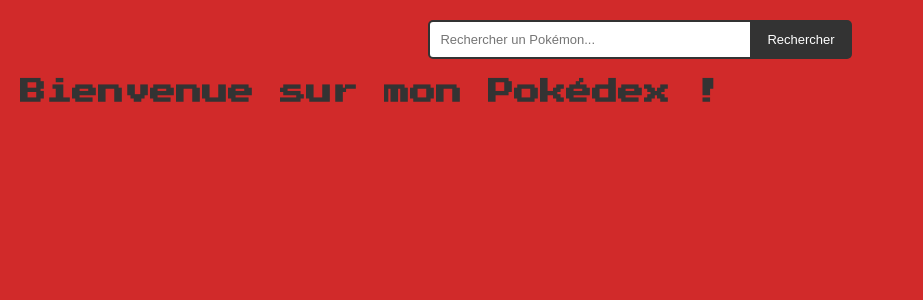
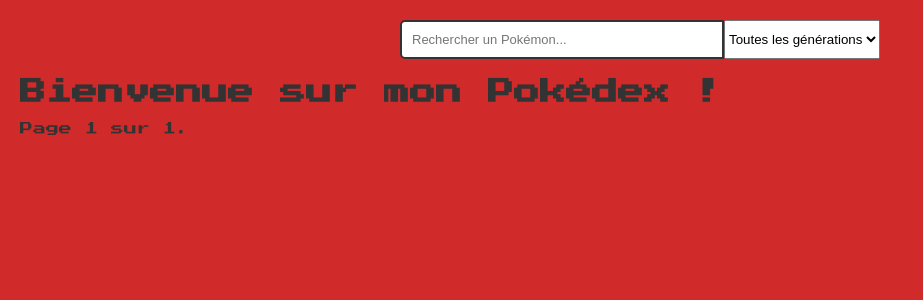
Before and after one commit to LoricWorms/PokeProject, a Django app: page / in a window 1280 px wide. Shown: the top 300 px of the page, without its empty margins (0-923 px from the left). Run offline with Django 5.2, Linux system fonts and the light colour scheme; data that the repository does not hold is empty.

Commit message:
fix : recherche et filtre dynamique

```diff
--- /dev/null
+++ b/pokeApp/static/js/poke_filter.js
@@ -0,0 +1,20 @@
+document.addEventListener('DOMContentLoaded', function() {
+    const form = document.getElementById('filter-form');
+    const searchInput = document.getElementById('search-input');
+    const generationSelect = document.getElementById('generation-select');
+
+    let searchTimeout;
+
+    // Déclenche la soumission du formulaire après un court délai lorsque l'utilisateur tape
+    searchInput.addEventListener('input', function() {
+        clearTimeout(searchTimeout);
+        searchTimeout = setTimeout(function() {
+            form.submit();
+        }, 500); // Délai de 500ms pour éviter les soumissions trop fréquentes
+    });
+
+    // Déclenche la soumission du formulaire lorsque la génération est modifiée
+    generationSelect.addEventListener('change', function() {
+        form.submit();
+    });
+});
--- a/pokeApp/templates/pokeApp/index.html
+++ b/pokeApp/templates/pokeApp/index.html
@@ -11,9 +11,17 @@
 </head>
 <body>
 
-    <form method="GET" action="{% url 'index' %}">
-        <input type="text" name="q" placeholder="Rechercher un Pokémon..." value="{{ request.GET.q }}">
-        <button type="submit">Rechercher</button>
+    <form id="filter-form" method="GET" action="{% url 'index' %}">
+        <input id="search-input" type="text" name="q" placeholder="Rechercher un Pokémon..." value="{{ search_query }}">
+
+        <select id="generation-select" name="generation">
+            <option value="">Toutes les générations</option>
+            {% for generation in generations %}
+                <option value="{{ forloop.counter }}" {% if selected_generation == forloop.counter %}selected{% endif %}>
+                    Génération {{ forloop.counter }}
+                </option>
+            {% endfor %}
+        </select>
     </form>
 
     <h1>{{ title }}</h1>
@@ -29,5 +37,25 @@
         {% endfor %}
     </div>
 
+    <div class="pagination">
+        <span class="step-links">
+            {% if pokemon_list.has_previous %}
+                <a href="?page=1{% if search_query %}&q={{ search_query }}{% endif %}{% if selected_generation %}&generation={{ selected_generation }}{% endif %}">&laquo; première</a>
+                <a href="?page={{ pokemon_list.previous_page_number }}{% if search_query %}&q={{ search_query }}{% endif %}{% if selected_generation %}&generation={{ selected_generation }}{% endif %}">précédente</a>
+            {% endif %}
+
+            <span class="current">
+                Page {{ pokemon_list.number }} sur {{ pokemon_list.paginator.num_pages }}.
+            </span>
+
+            {% if pokemon_list.has_next %}
+                <a href="?page={{ pokemon_list.next_page_number }}{% if search_query %}&q={{ search_query }}{% endif %}{% if selected_generation %}&generation={{ selected_generation }}{% endif %}">suivante</a>
+                <a href="?page={{ pokemon_list.paginator.num_pages }}{% if search_query %}&q={{ search_query }}{% endif %}{% if selected_generation %}&generation={{ selected_generation }}{% endif %}">dernière &raquo;</a>
+            {% endif %}
+        </span>
+    </div>
+
+    <script src="{% static 'js/poke_filter.js' %}"></script>
+
 </body>
 </html>
--- a/pokeApp/views.py
+++ b/pokeApp/views.py
@@ -1,33 +1,66 @@
 import requests
 import json
 from django.shortcuts import render
+from django.core.paginator import Paginator, EmptyPage, PageNotAnInteger
 
 # Create your views here.
 def index(request):
-    response = requests.get('https://pokeapi.co/api/v2/pokemon?limit=1025')
+    # Récupérer la liste des générations
+    generations_response = requests.get('https://pokeapi.co/api/v2/generation')
+    generations = generations_response.json()['results'] if generations_response.status_code == 200 else []
+
     all_pokemon_list = []
-    if response.status_code == 200:
-        results = response.json()['results']
-        for i, pokemon in enumerate(results):
-            all_pokemon_list.append({
-                'name': pokemon['name'],
-                'id': i + 1,
-                'image': f"https://raw.githubusercontent.com/PokeAPI/sprites/master/sprites/pokemon/{i + 1}.png"
-            })
+    selected_generation = request.GET.get('generation')
+
+    if selected_generation:
+        # Si une génération est sélectionnée, récupérer les Pokémon de cette génération
+        response = requests.get(f'https://pokeapi.co/api/v2/generation/{selected_generation}/')
+        if response.status_code == 200:
+            pokemon_species = response.json()['pokemon_species']
+            for species in pokemon_species:
+                # Extraire l'ID du Pokémon de l'URL de l'espèce
+                pokemon_id = species['url'].split('/')[-2]
+                all_pokemon_list.append({
+                    'name': species['name'],
+                    'id': pokemon_id,
+                    'image': f"https://raw.githubusercontent.com/PokeAPI/sprites/master/sprites/pokemon/{pokemon_id}.png"
+                })
+    else:
+        # Comportement par défaut : récupérer tous les Pokémon
+        response = requests.get('https://pokeapi.co/api/v2/pokemon?limit=1025')
+        if response.status_code == 200:
+            results = response.json()['results']
+            for i, pokemon in enumerate(results):
+                all_pokemon_list.append({
+                    'name': pokemon['name'],
+                    'id': i + 1,
+                    'image': f"https://raw.githubusercontent.com/PokeAPI/sprites/master/sprites/pokemon/{i + 1}.png"
+                })
 
     search_query = request.GET.get('q')
     if search_query:
-        pokemon_list = [
+        pokemon_list_filtered = [
             pokemon for pokemon in all_pokemon_list
             if search_query.lower() in pokemon['name'].lower()
         ]
     else:
-        pokemon_list = all_pokemon_list
+        pokemon_list_filtered = all_pokemon_list
+
+    paginator = Paginator(pokemon_list_filtered, 24)  # 24 Pokémons par page
+    page_number = request.GET.get('page')
+    try:
+        pokemon_page = paginator.get_page(page_number)
+    except PageNotAnInteger:
+        pokemon_page = paginator.page(1)
+    except EmptyPage:
+        pokemon_page = paginator.page(paginator.num_pages)
 
     context = {
-        'title' : 'Bienvenue sur mon Pokédex !',
-        'pokemon_list': pokemon_list,
-        'search_query': search_query
+        'title': 'Bienvenue sur mon Pokédex !',
+        'pokemon_list': pokemon_page,
+        'search_query': search_query if search_query is not None else '',
+        'generations': generations,
+        'selected_generation': int(selected_generation) if selected_generation else None,
     }
     return render(request, 'pokeApp/index.html', context)
 
```
